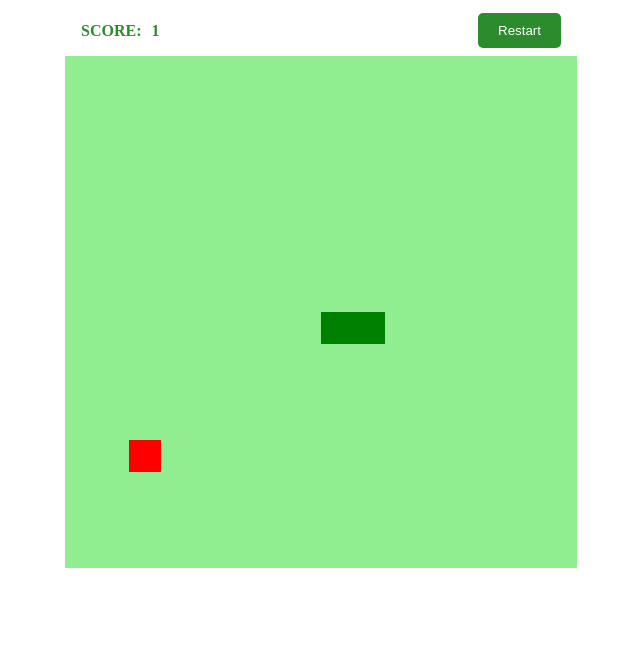
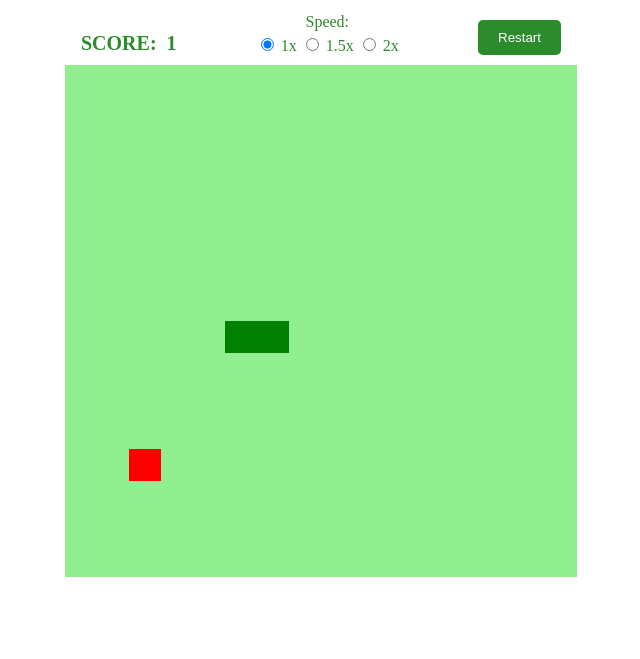
Before and after one commit to davi-santos5/dio-snake-game, a plain HTML site: page index.html in a window 1280 px wide. Shown: the part 141-800 px from the top of the page, without its empty margins (295-935 px from the left). Drawn offline with Linux system fonts and the light colour scheme.

Commit message:
add speed control

```diff
--- a/index.html
+++ b/index.html
@@ -16,16 +16,19 @@
         <div class="score">
             <p>SCORE:</p><span id="score"></span>
         </div>
-        <!-- <div class="speed">
-            <input type="radio" name="1x" id="1x">
-            <label for="1x">1x</label>
+        <div class="speed">
+            <p>Speed:</p>
+            <form>
+                <input type="radio" name="speed" id="1x" value="1" checked >
+                <label for="1x">1x</label>
 
-            <input type="radio" name="2x" id="2x">
-            <label for="2x">2x</label>
+                <input type="radio" name="speed" id="2x" value="1.5">
+                <label for="2x">1.5x</label>
 
-            <input type="radio" name="3x" id="3x">
-            <label for="3x">3x</label>
-        </div> -->
+                <input type="radio" name="speed" id="3x" value="2">
+                <label for="3x">2x</label>
+            </form>
+        </div>
         <button onclick=restartGame()>Restart</button>
     </div>
     <canvas id="snake" width="512" height="512"></canvas>
--- a/script.js
+++ b/script.js
@@ -1,5 +1,7 @@
 let score = document.getElementById('score');
 score.innerHTML = 0
+
+let speed = document.querySelector('input[name="speed"]:checked').value;
 
 let canvas  = document.getElementById('snake');
 let context = canvas.getContext('2d');
@@ -97,7 +99,9 @@ function restartGame(){
     food.x = Math.floor(Math.random() * 15 + 1) * box;
     food.y = Math.floor(Math.random() * 15 + 1) * box;
 
-    game = setInterval(startGame, 100);
+    speed = document.querySelector('input[name="speed"]:checked').value
+
+    game = setInterval(startGame, (160 / speed));
 }
 
-let game = setInterval(startGame, 100);
+let game = setInterval(startGame, 160);
--- a/style.css
+++ b/style.css
@@ -14,19 +14,22 @@ body {
     display: flex;
     width: 480px;
     justify-content: space-between;
-    align-items: center;
+    align-items: flex-end;
+    margin-bottom: 10px;
 }
 
 .painel .score {
     display: flex;
-    align-items: center;
+    align-items: flex-end;
     justify-content: center;
 
     font-weight: bold;
+    font-size: 20px;
 }
 
 .painel .score p {
     margin-right: 10px;
+    margin-bottom: 0;
 }
 
 .painel button {
@@ -44,3 +47,14 @@ body {
     cursor: pointer;
     opacity: 0.8;
 }
+
+.painel .speed {
+    display: flex;
+    flex-direction: column;
+    align-items: center;
+    justify-content: center;
+}
+
+.painel .speed p {
+    margin-bottom: 4px;
+}
```
